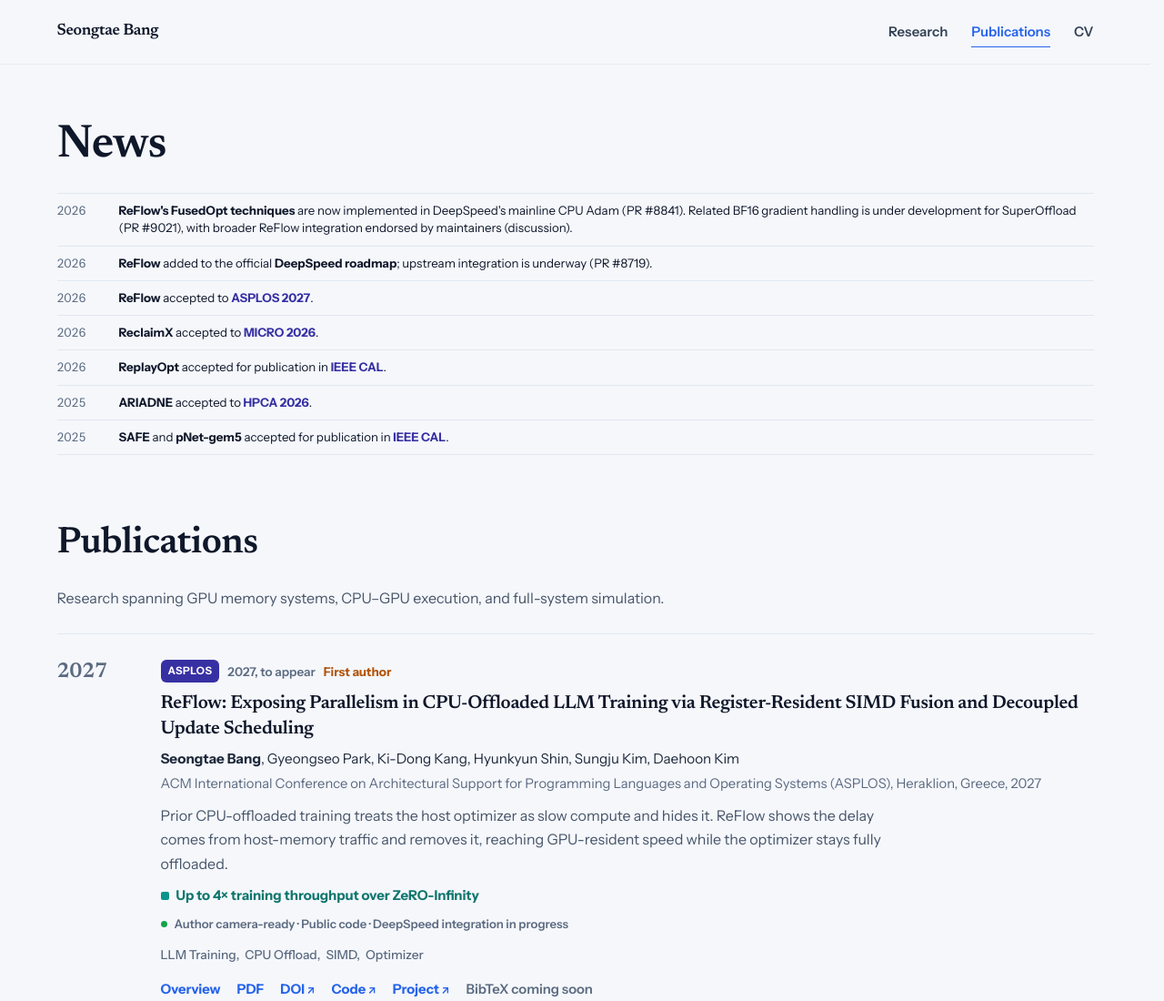
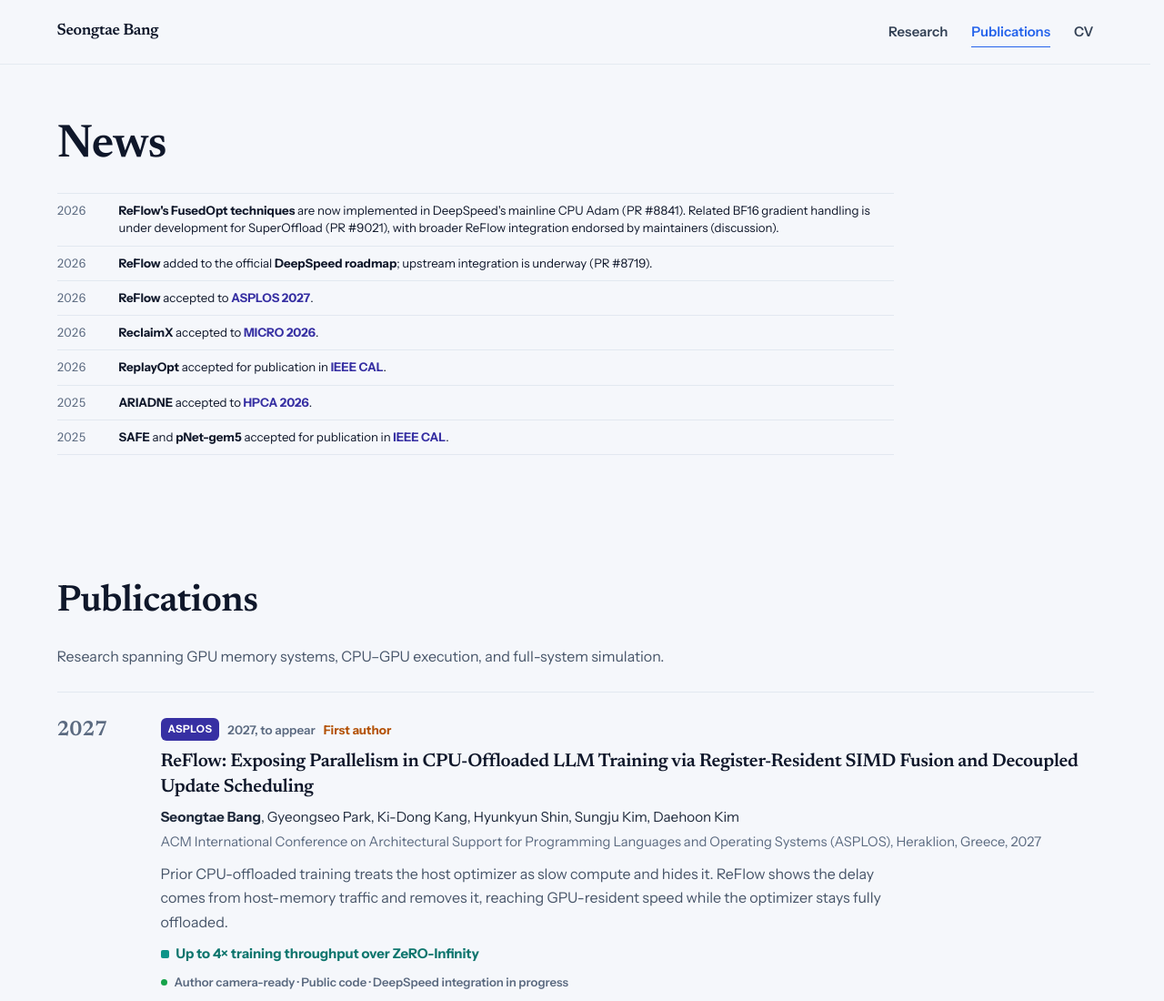
Before and after one commit to st-bang97/st-bang97.github.io, a plain HTML site: page publications.html in a window 1280 px wide. Shown: the top 1100 px of the page at 91% size. Drawn offline with Linux system fonts and the light colour scheme.

Commit message:
style: space News and Publications sections

```diff
--- a/assets/css/site.css
+++ b/assets/css/site.css
@@ -586,6 +586,8 @@ a.pill:hover { color: #fff; filter: brightness(1.12); }
   font-size: 1.45rem;
   font-weight: 600;
 }
+.publication-page-news .news-stream { max-width: 920px; }
+.publication-page-list { margin-top: 64px; }
 .news-stream { border-top: 1px solid var(--line); }
 .news-row {
   display: grid;
```
